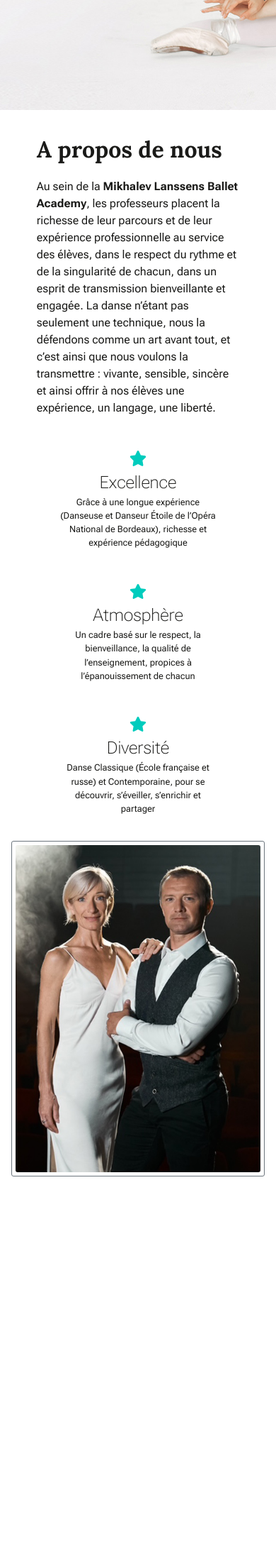
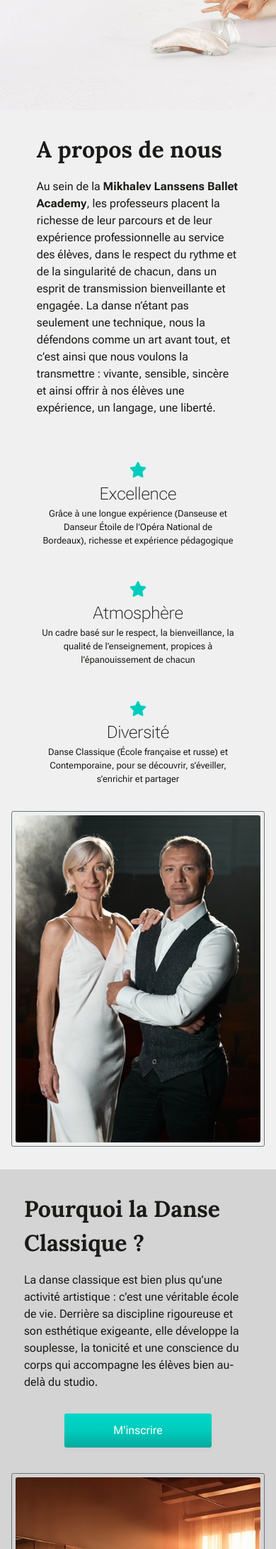
Before and after one commit to OlenaKolyada/mlba, a PHP site: page / in a window 390 px wide. Shown: the part 537-2720 px from the top of the page at 71% size. Run offline with PHP 8.4, Linux system fonts and the light colour scheme; some web fonts are replaced.

Commit message:
Ballet and Ballet Mobile are ready

```diff
--- a/css/layout.css
+++ b/css/layout.css
@@ -1,23 +1,27 @@
 /* Section START */
 section {
-    height: 70vh;
+    padding: 4rem 0;
 }
 
-.section-padding {
-    padding: 4rem 0;
-}
 
 .section-row {
     display: flex;
     gap: min(4rem, 5vw);
     justify-content: space-between;
+    align-items: center;
+}
+
+.section-left {
+    display: flex;
+    flex-direction: column;
+    align-items: center;
 }
 /* Section END */
 
 /* Buttons */
 .btn {
     display: flex;
-    width: clamp(9rem, 11vw, 11rem);
+    width: 13rem;
     height: 3rem;
     border-radius: 3px;
     cursor: pointer;
@@ -26,6 +30,10 @@ section {
     align-items: center;
     justify-content: center;
     font-size: inherit;
+}
+
+.btn-header {
+    width: clamp(9rem, 11vw, 11rem);
 }
 
 .btn-ghost {
@@ -110,7 +118,7 @@ section {
 .three-items-wrap {
     display: flex;
     justify-content: center;
-    margin-top: 4vw;
+    margin-top: 2.5rem;
 }
 
 .three-items-row {
@@ -137,13 +145,14 @@ section {
 
 /* Responsive */
 @media screen and (max-width: 1023px) {
-    .btn {
+    .btn-header {
         width: 10rem;
     }
 
-    section {
-        height: 54vh;
+    .three-items-wrap {
+        margin-top: 2rem;
     }
+
 }
 
 @media screen and (max-width: 992px) {
@@ -158,11 +167,8 @@ section {
 }
 
 @media screen and (max-width: 767px) {
+
     section {
-        height: 70vh;
-    }
-
-    .section-padding {
         padding: 3rem 0;
     }
 
@@ -173,24 +179,25 @@ section {
     }
 
     .three-items-item {
-        max-width: 50%;
+        max-width: 40vw;
         margin-top: 2rem;
     }
 }
 
 @media screen and (max-width: 480px) {
-    .section-padding {
+    section {
         padding: 2rem 0;
     }
 
     .three-items-item {
-        max-width: 70%;
+        max-width: 60vw;
         margin-top: 2rem;
     }
 }
 
 @media screen and (max-width: 424px) {
     .three-items-item {
-        max-width: 80%;
+        max-width: 70vw;
     }
+
 }
--- a/css/main.css
+++ b/css/main.css
@@ -2,6 +2,7 @@
 
 /* Hero START */
 section.hero {
+    height: 70vh;
     background-repeat: no-repeat;
     background-size: cover;
     background-position: center center;
@@ -39,13 +40,27 @@ section.hero {
 /* Hero END */
 
 /* About START */
+#about {
+    background: var(--grey-extra-light);
+}
+
 #about .section-right {
     width: 80%;
 }
 /* About END */
 
 /* Ballet START */
+#ballet {
+    background: var(--grey-light);
+}
 
+#ballet .section-left {
+    width: 50%;
+}
+
+#ballet .btn {
+    margin: 2.5rem 0;
+}
 /* Ballet END */
 
 /* Section Loisir START */
@@ -78,6 +93,14 @@ section.hero {
     #about .section-right {
         width: 100%;
     }
+
+    #ballet .section-left {
+        width: 70%;
+    }
+
+    #ballet .btn {
+        margin: 2rem 0;
+    }
 }
 
 @media screen and (max-width: 992px) {
@@ -96,7 +119,16 @@ section.hero {
 
 
 @media screen and (max-width: 767px) {
+    #ballet .section-left {
+        width: 90%;
+    }
+    #ballet .three-items-wrap {
+        display: none;
+    }
 
+    #ballet .btn {
+        margin: 1rem 0;
+    }
 }
 
 @media screen and (max-width: 480px) {
--- a/index.html
+++ b/index.html
@@ -115,7 +115,7 @@
 						<li class="menu-item"><a href="contacts.html">Contacts</a></li>
 					</ul>
 				</nav>
-				<div class="btn btn-ghost">
+				<div class="btn btn-header btn-ghost">
 					<a href="inscription.html">Inscription</a>
 				</div>
 				<div class="burger">
@@ -197,7 +197,7 @@
 <!--Hero END-->
 
 <!--	About START-->
-	<section class="section-wrap section-padding" id="about">
+	<section class="section-wrap" id="about">
 		<div class="container">
 			<div class="section-row">
 				<div class="section-left">
@@ -245,30 +245,47 @@
 	</section>
 <!--	About END-->
 
-<!--	About START-->
-	<section class="section-wrap">
+	<!--	Ballet START-->
+	<section class="section-wrap" id="ballet">
 		<div class="container">
 			<div class="section-row">
-				<div class="section-right">
-
-				</div>
 				<div class="section-left">
 
+					<div class="section-text">
+						<h2>Pourquoi la&nbsp;Danse Classique&nbsp;?</h2>
+						<p>La danse classique est bien plus qu’une activité artistique : c’est une véritable école de vie.
+							Derrière sa discipline rigoureuse et son esthétique exigeante, elle développe la souplesse,
+							la tonicité et une conscience du corps qui accompagne les élèves bien au-delà du studio.</p>
+					</div>
+					<div class="three-items-wrap">
+						<div class="three-items-row">
+							<div class="three-items-item">
+								<img class="icon" src="icons/star.svg" alt="">
+								<h4>Amélioration</h4>
+								<p class="three-item-text">de la posture, de la souplesse, et de la tonicité musculaire</p>
+							</div>
+							<div class="three-items-item">
+								<img class="icon" src="icons/star.svg" alt="">
+								<h4>Meilleure</h4>
+								<p class="three-items-text">conscience corporelle, maîtrise du corps, et endurance à l’effort</p>
+							</div>
+							<div class="three-items-item">
+								<img class="icon" src="icons/star.svg" alt="">
+								<h4>Développement</h4>
+								<p class="three-item-text">de la confiance en soi, de la mémoire, de la discipline, et de la créativité</p>
+							</div>
+						</div>
+					</div>
+					<div class="btn btn-primary-color">
+						<a href="inscription.html">M'inscrire</a>
+					</div>
 				</div>
-			</div>
-		</div>
-	</section>
-<!--	About END-->
-
-<!--	Ballet START-->
-	<section class="section-wrap">
-		<div class="container">
-			<div class="section-row">
 				<div class="section-right">
-
-				</div>
-				<div class="section-left">
-
+					<div class="frame">
+						<img class="section-photo" src="images/main/ballet.jpg"
+							 alt="Danse classique"
+							 title="Danse classique" />
+					</div>
 				</div>
 			</div>
 		</div>
```
